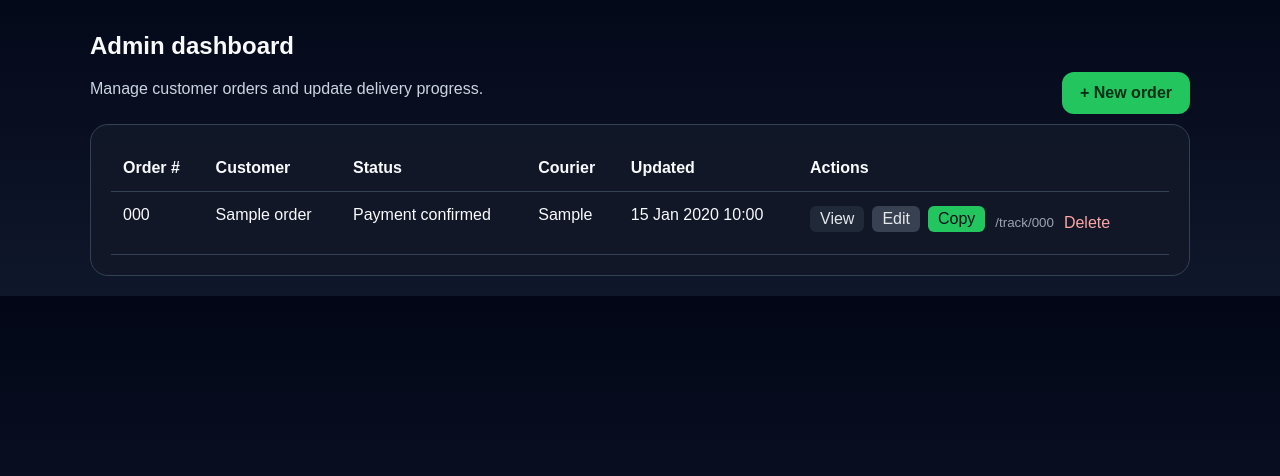
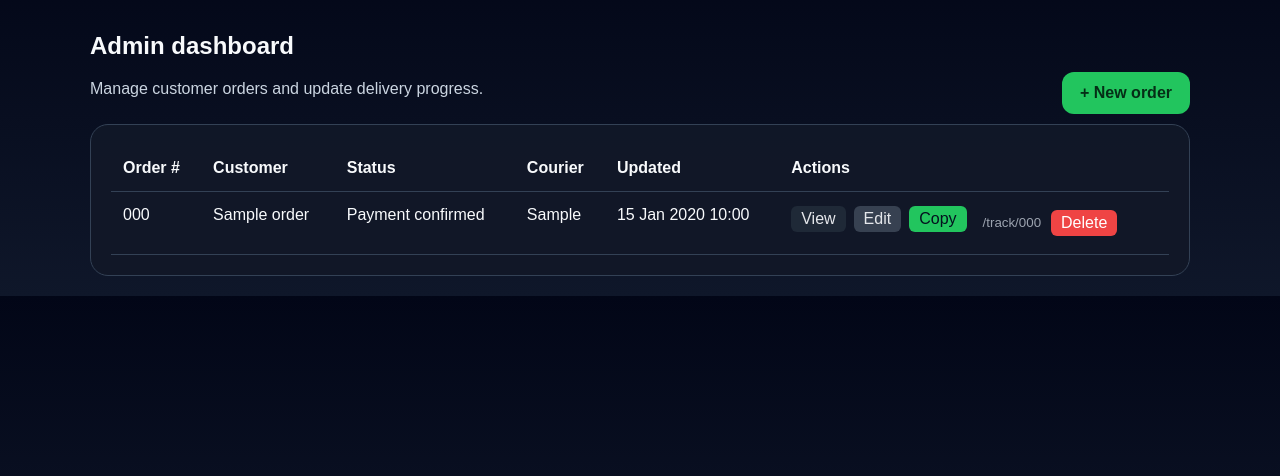
Before and after one commit to Akhona518/where-is-my-order, a Flask app: page /admin in a window 1280 px wide. Shown: the part 51-527 px from the top of the page. Run offline with Flask 3, Linux system fonts and the light colour scheme; the visitor is signed in with stand-in values (Sample User, id 1); tables that the repository leaves empty hold one stand-in row (values such as "Sample post").

Commit message:
Update admin_dashboard.html

```diff
--- a/templates/admin_dashboard.html
+++ b/templates/admin_dashboard.html
@@ -52,12 +52,15 @@
 
 </div>
 
-<small style="color:#9ca3af;">
+<small style="color:#9ca3af; margin-left:6px;">
   /track/{{ order.tracking_number }}
 </small>
                             <form method="post" action="{{ url_for('delete_order', order_id=order.id) }}" onsubmit="return confirm('Delete this order?');">
-                                <button type="submit" class="link-button danger">Delete</button>
-                            </form>
+  <button type="submit"
+    style="padding:4px 10px; border-radius:6px; border:none; background:#ef4444; color:white; cursor:pointer;">
+    Delete
+  </button>
+</form>
                         </td>
                     </tr>
                     {% endfor %}
```
